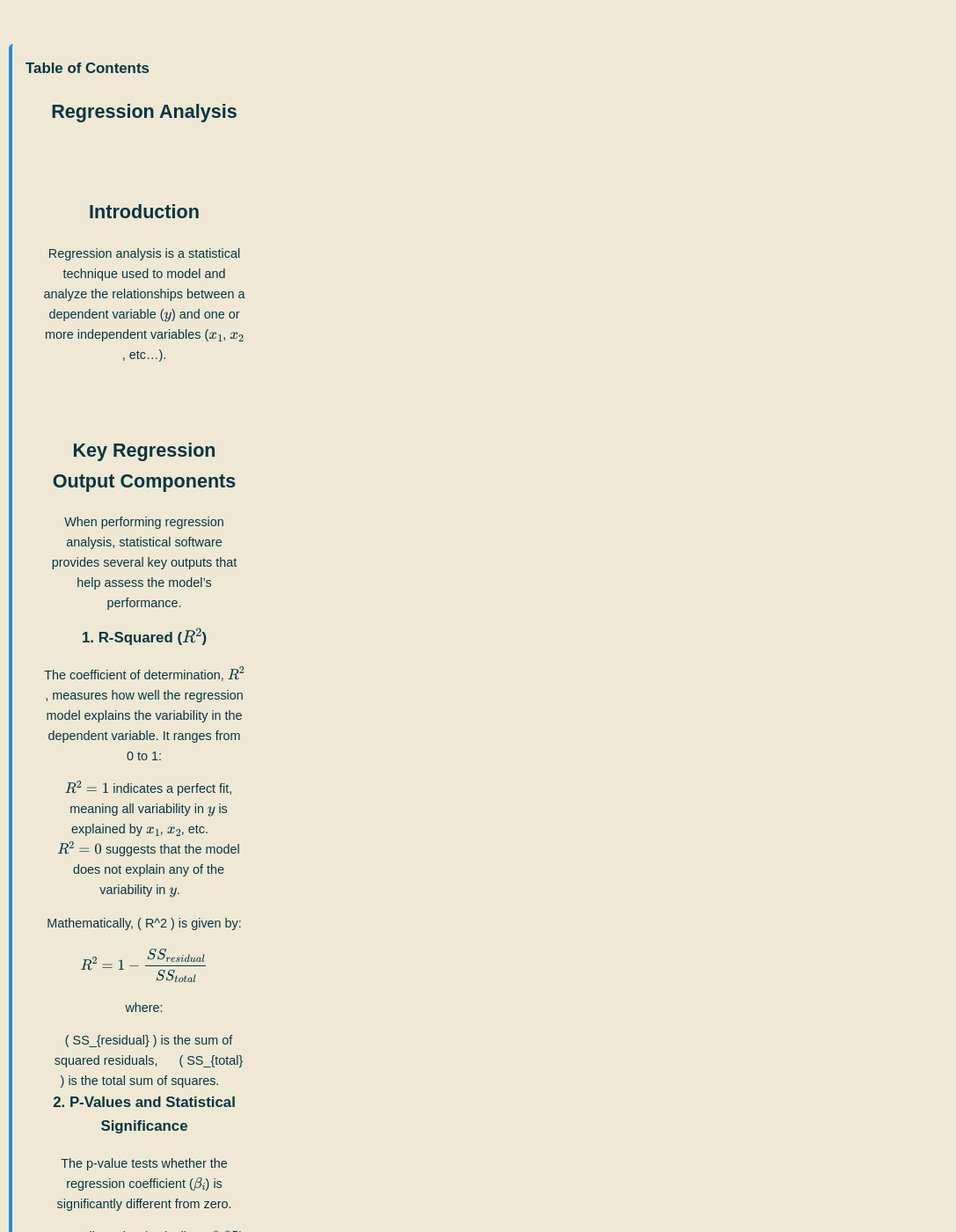
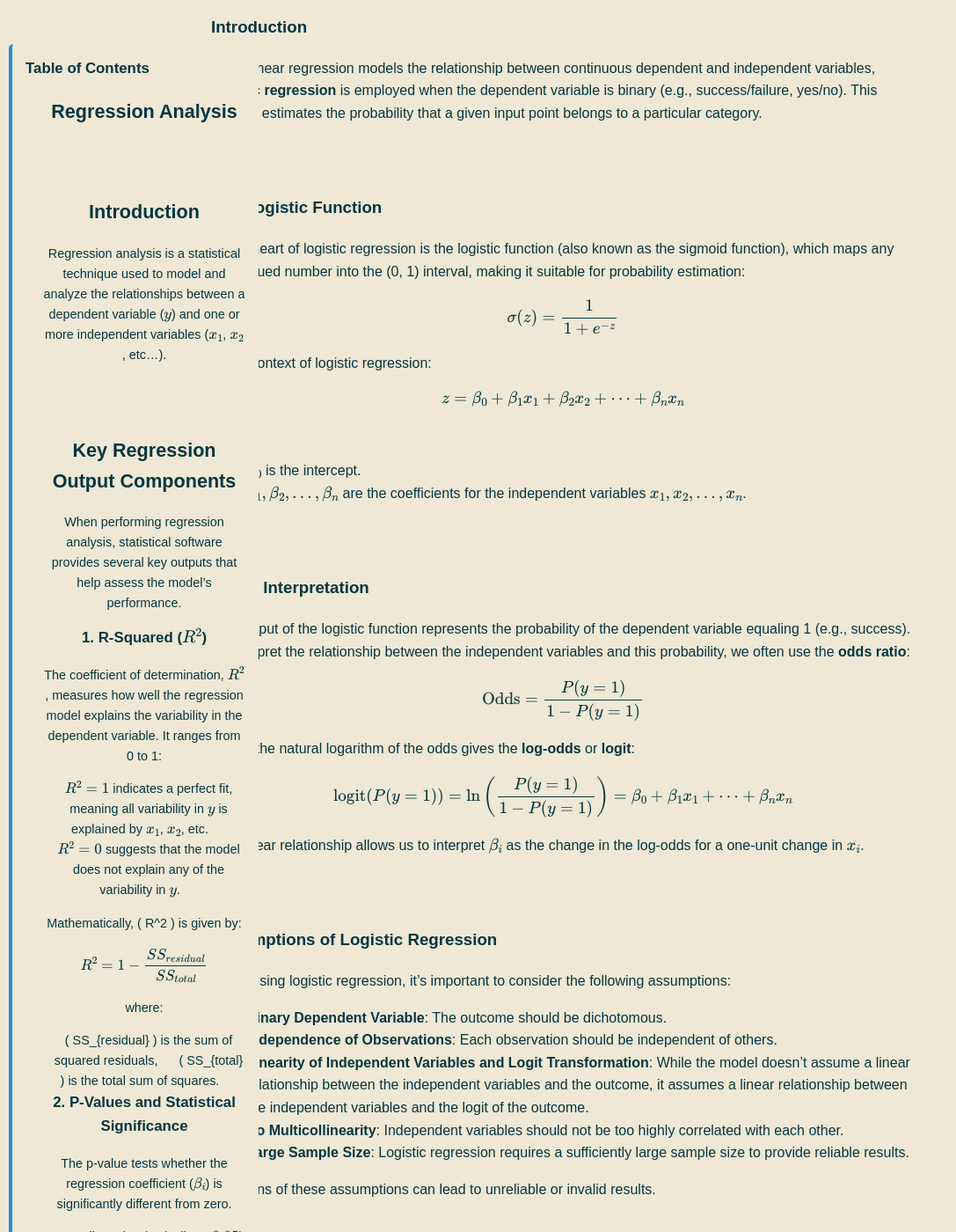
Before and after one commit to mrsoltys/ProbStat.github.io, a Jekyll site: the page built from Regression.md, in a window 1280 px wide and 1400 px high, scrolled down 2735 px. Shown: the whole window at 88% size, without its empty margins (0-1087 px from the left). Built offline with Jekyll 4.4.1, drawn with Linux system fonts in a browser that asks for light colours; comment, search, counter and statistics services are not loaded; some of the changed text lies outside the part shown.

Commit message:
Update Regression.md

```diff
--- a/Regression.md
+++ b/Regression.md
@@ -66,3 +66,55 @@ where:
 
 ## Conclusion
 Simple linear regression provides a powerful tool for understanding relationships between variables. Key metrics such as \( R^2 \), p-values, and ANOVA results help assess model quality and significance. Analyzing residuals ensures that assumptions are met and helps refine model accuracy. Understanding these outputs enables informed decision-making based on data trends.
+
+## Logistic (Binomial) Regression
+
+### Introduction
+
+While linear regression models the relationship between continuous dependent and independent variables, **logistic regression** is employed when the dependent variable is binary (e.g., success/failure, yes/no). This method estimates the probability that a given input point belongs to a particular category.
+
+### The Logistic Function
+
+At the heart of logistic regression is the logistic function (also known as the sigmoid function), which maps any real-valued number into the (0, 1) interval, making it suitable for probability estimation:
+
+$$
+\sigma(z) = \frac{1}{1 + e^{-z}}
+$$
+
+In the context of logistic regression:
+
+$$
+z = \beta_0 + \beta_1 x_1 + \beta_2 x_2 + \dots + \beta_n x_n
+$$
+
+Here:
+- $$ \beta_0 $$ is the intercept.
+- $$ \beta_1, \beta_2, \dots, \beta_n $$ are the coefficients for the independent variables $$ x_1, x_2, \dots, x_n $$.
+
+### Model Interpretation
+
+The output of the logistic function represents the probability of the dependent variable equaling 1 (e.g., success). To interpret the relationship between the independent variables and this probability, we often use the **odds ratio**:
+
+$$
+\text{Odds} = \frac{P(y=1)}{1 - P(y=1)}
+$$
+
+Taking the natural logarithm of the odds gives the **log-odds** or **logit**:
+
+$$
+\text{logit}(P(y=1)) = \ln\left(\frac{P(y=1)}{1 - P(y=1)}\right) = \beta_0 + \beta_1 x_1 + \dots + \beta_n x_n
+$$
+
+This linear relationship allows us to interpret $$ \beta_i $$ as the change in the log-odds for a one-unit change in $$ x_i $$.
+
+### Assumptions of Logistic Regression
+
+When using logistic regression, it's important to consider the following assumptions:
+
+1. **Binary Dependent Variable**: The outcome should be dichotomous.
+2. **Independence of Observations**: Each observation should be independent of others.
+3. **Linearity of Independent Variables and Logit Transformation**: While the model doesn't assume a linear relationship between the independent variables and the outcome, it assumes a linear relationship between the independent variables and the logit of the outcome.
+4. **No Multicollinearity**: Independent variables should not be too highly correlated with each other.
+5. **Large Sample Size**: Logistic regression requires a sufficiently large sample size to provide reliable results.
+
+Violations of these assumptions can lead to unreliable or invalid results.
```
